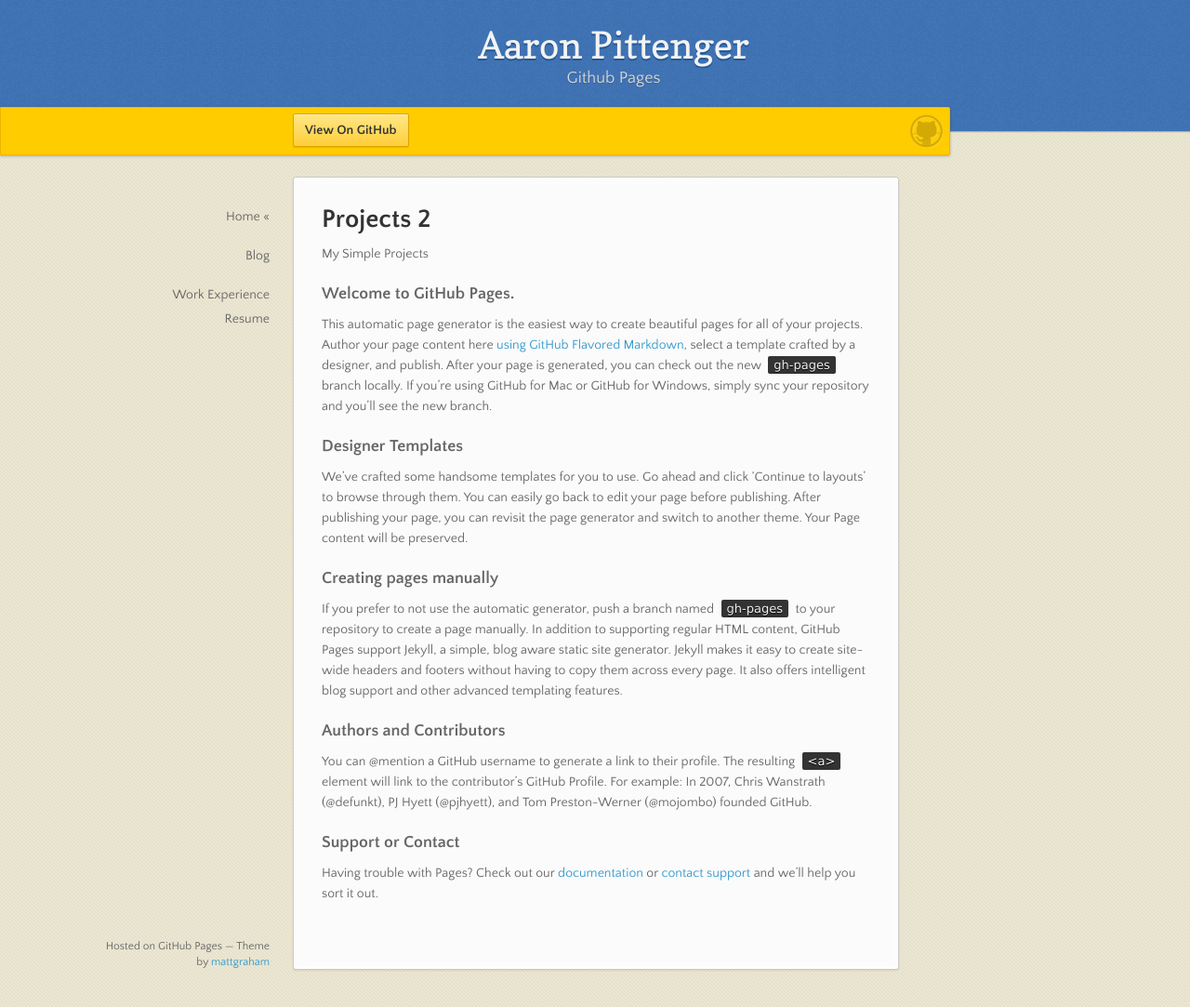
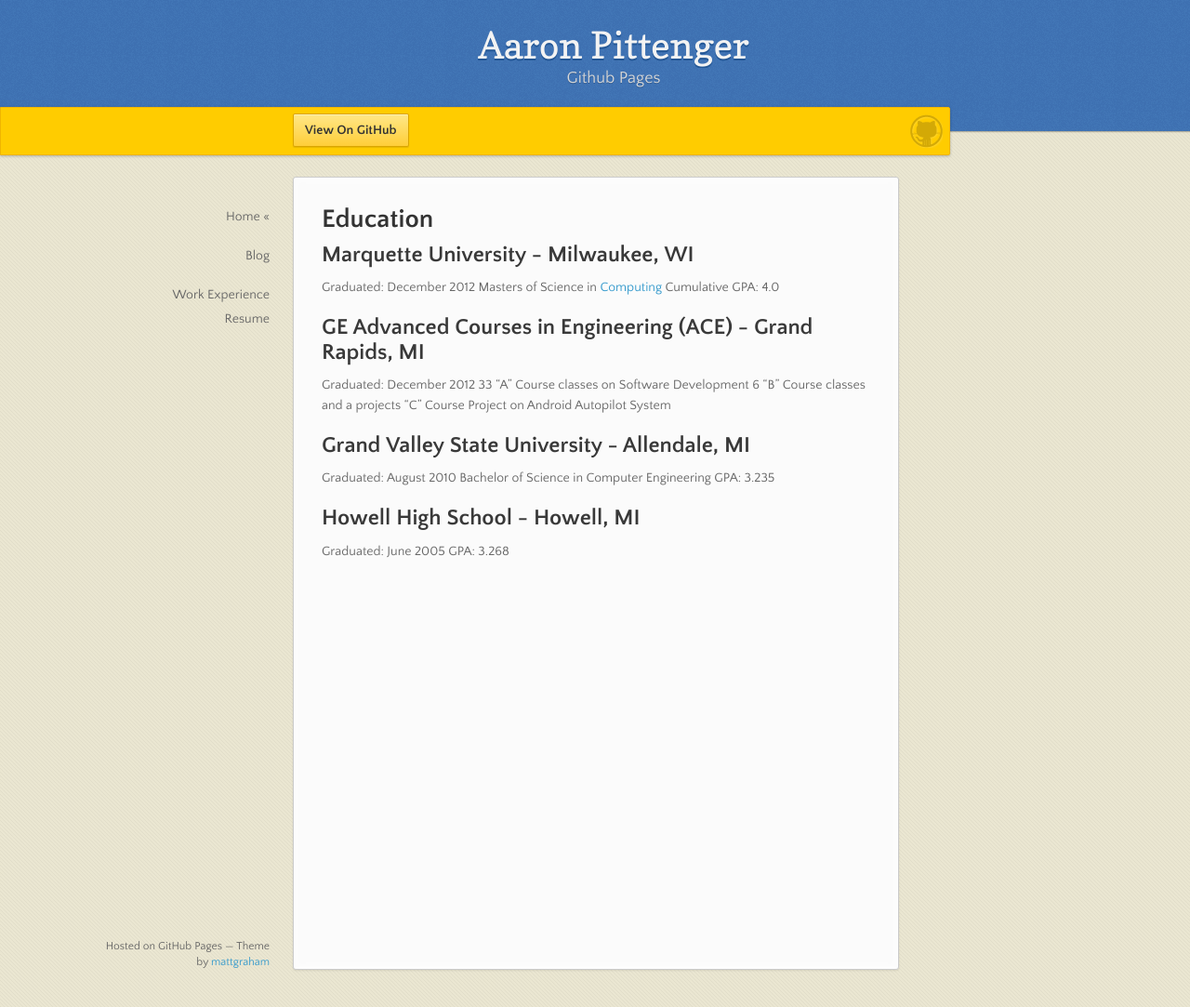
Before and after one commit to pittenga/pittenga.github.io, a Jekyll site: the page built from index.md, in a window 1280 px wide and 1083 px high. Shown: the whole window at 93% size. Built offline with Jekyll 4.4.1, drawn with Linux system fonts in a browser that asks for light colours; nearby versions of some CDN libraries.

Commit message:
Updated the home page to have education references on it

```diff
--- a/index.md
+++ b/index.md
@@ -4,20 +4,23 @@
 home: true
 ---
 
-# Projects 2
-My Simple Projects
+# Education
+## Marquette University - Milwaukee, WI
+Graduated: December 2012
+Masters of Science in [Computing](http://mu.edu/mscs/grad-computing.shtml)
+Cumulative GPA: 4.0
 
-### Welcome to GitHub Pages.
-This automatic page generator is the easiest way to create beautiful pages for all of your projects. Author your page content here [using GitHub Flavored Markdown](https://guides.github.com/features/mastering-markdown/), select a template crafted by a designer, and publish. After your page is generated, you can check out the new `gh-pages` branch locally. If you're using GitHub for Mac or GitHub for Windows, simply sync your repository and you'll see the new branch.
+## GE Advanced Courses in Engineering (ACE) - Grand Rapids, MI
+Graduated: December 2012
+33 "A" Course classes on Software Development
+6 "B" Course classes and a projects
+"C" Course Project on Android Autopilot System
 
-### Designer Templates
-We've crafted some handsome templates for you to use. Go ahead and click 'Continue to layouts' to browse through them. You can easily go back to edit your page before publishing. After publishing your page, you can revisit the page generator and switch to another theme. Your Page content will be preserved.
+## Grand Valley State University - Allendale, MI
+Graduated: August 2010
+Bachelor of Science in Computer Engineering
+GPA: 3.235
 
-### Creating pages manually
-If you prefer to not use the automatic generator, push a branch named `gh-pages` to your repository to create a page manually. In addition to supporting regular HTML content, GitHub Pages support Jekyll, a simple, blog aware static site generator. Jekyll makes it easy to create site-wide headers and footers without having to copy them across every page. It also offers intelligent blog support and other advanced templating features.
-
-### Authors and Contributors
-You can @mention a GitHub username to generate a link to their profile. The resulting `<a>` element will link to the contributor's GitHub Profile. For example: In 2007, Chris Wanstrath (@defunkt), PJ Hyett (@pjhyett), and Tom Preston-Werner (@mojombo) founded GitHub.
-
-### Support or Contact
-Having trouble with Pages? Check out our [documentation](https://help.github.com/pages) or [contact support](https://github.com/contact) and we’ll help you sort it out.
+## Howell High School - Howell, MI
+Graduated: June 2005
+GPA: 3.268
```
